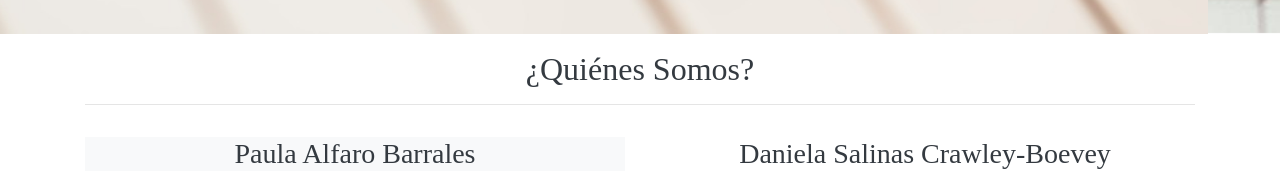
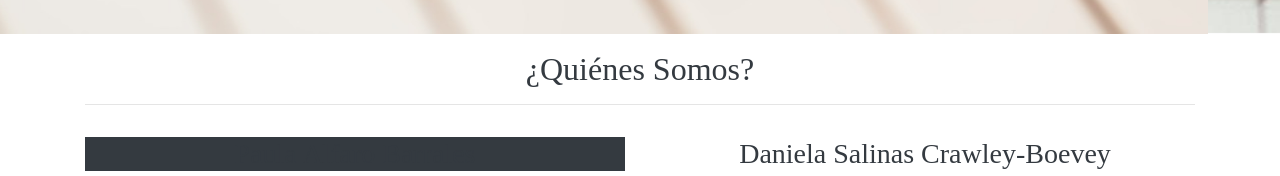
Before and after one commit to Paula-alf/Metodo_Entrenamiento_Auditivo, a plain HTML site: page index.html in a window 1280 px wide. Shown: the part 819-995 px from the top of the page. Drawn offline with nearby package versions, Linux system fonts and the light colour scheme; grey boxes are pictures that could not be loaded; a script that the page names is missing.

Commit message:
Update index.html

```diff
--- a/index.html
+++ b/index.html
@@ -72,7 +72,7 @@
         <div class="row pt-3 pb-4">
           <div class="col-6">
             <!-- Sección fondo azul con iconos de fontawesome -->
-            <section class="Quienes-Section bg-light text-center">
+            <section class="Quienes-Section bg-dark text-center">
               <h3 class="text-dark">Paula Alfaro Barrales</h3>
             </section>
             <div class="text-center">
```
